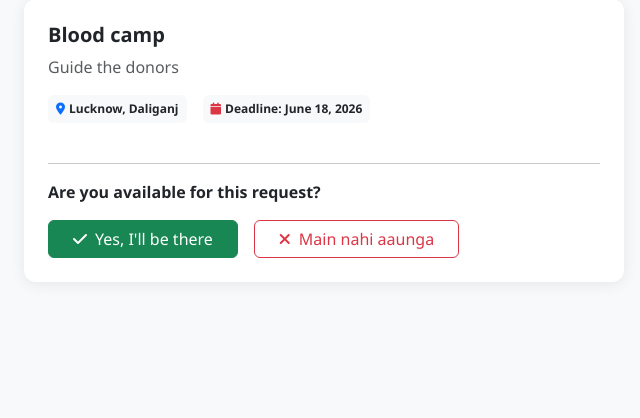
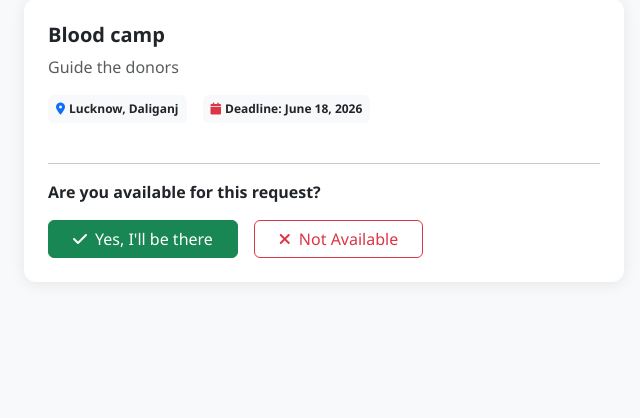
Before and after one commit to Ujj-CodeX/volunteerSync, a Django app: template core/templates/respond_request.html in a window 1280 px wide. Shown: the part 126-544 px from the top of the page, without its empty margins (0-640 px from the left). Run offline with Django 5.2, Linux system fonts and the light colour scheme; the template is opened without the code that fills it: values that come from a table or form of the project are taken from there, others are empty; data comes from the database, SQL or seed files in the repository; both versions use the stored data as it was after the commit.

Commit message:
Basic UI changes

```diff
--- a/core/templates/respond_request.html
+++ b/core/templates/respond_request.html
@@ -37,7 +37,7 @@
                 <i class="fas fa-check me-2"></i>Yes, I'll be there
             </button>
             <button type="submit" name="status" value="rejected" class="btn btn-outline-danger px-4">
-                <i class="fas fa-times me-2"></i>Main nahi aaunga
+                <i class="fas fa-times me-2"></i>Not Available
             </button>
         </div>
     </form>
```
Also changed, not shown: db.sqlite3.
